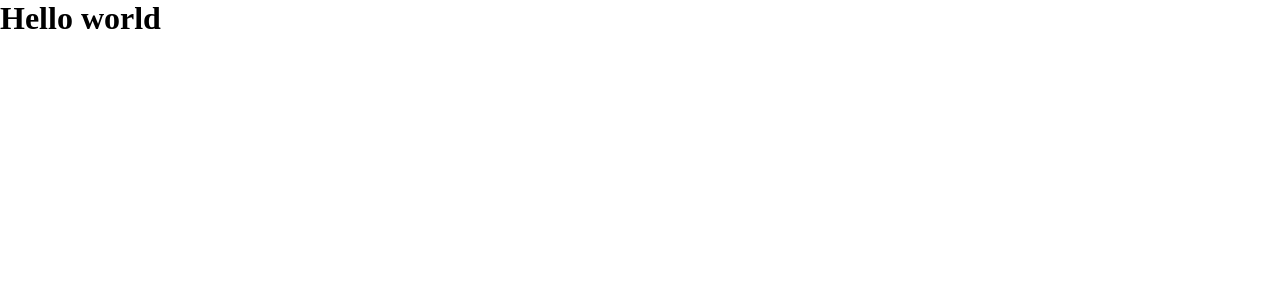
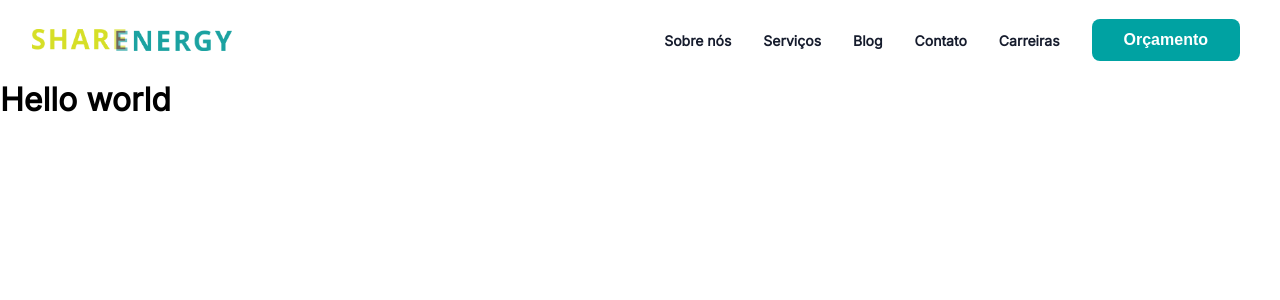
Before and after one commit to stanlino/sharenergy-landing-page, a Next.js app: page / in a window 1280 px wide. Shown: the top 300 px of the page. Built offline with nearby package versions, Linux system fonts and the light colour scheme.

Commit message:
feat: navbar

```diff
--- a/package.json
+++ b/package.json
@@ -17,6 +17,7 @@
     "polished": "^4.2.2",
     "react": "18.2.0",
     "react-dom": "18.2.0",
+    "react-icons": "^4.7.1",
     "styled-components": "^5.3.6",
     "typescript": "*"
   },
--- /dev/null
+++ b/src/components/button/index.ts
@@ -0,0 +1,20 @@
+import styled from "styled-components";
+
+export const Button = styled.button`
+  background-color: var(--accent-color);
+  padding: 12px 32px;
+
+  border: none;
+  border-radius: 8px;
+
+  color: white;
+  font-weight: 700;
+
+  font-size: 16px;
+
+  cursor: pointer;
+
+  &:hover {
+    background-color: var(--accent-color-darken);
+  }
+`;
--- /dev/null
+++ b/src/components/navbar/index.tsx
@@ -0,0 +1,53 @@
+import Image from "next/image";
+import Link from "next/link";
+import { useReducer } from "react";
+import { CgMenuRight } from "react-icons/cg";
+import { SlClose } from "react-icons/sl";
+
+import { Button } from "../button";
+import { Container, Nav } from "./styles";
+
+export function NavBar() {
+  const [sidebarVisible, toggleSidebarVisible] = useReducer(
+    (visible) => !visible,
+    false
+  );
+
+  return (
+    <Container>
+      <div className="image">
+        <Image src="/logo.png" alt="Logo da Sharenergy" fill />
+      </div>
+      <Nav visible={sidebarVisible}>
+        <button className="close-button" onClick={toggleSidebarVisible}>
+          <SlClose />
+        </button>
+        <ul>
+          <li>
+            <Link href="/sobre-nos">Sobre nós</Link>
+          </li>
+          <li>
+            <Link href="/servicos">Serviços</Link>
+          </li>
+          <li>
+            <Link href="/blog">Blog</Link>
+          </li>
+          <li>
+            <Link href="/contato">Contato</Link>
+          </li>
+          <li>
+            <Link href="/carreiras">Carreiras</Link>
+          </li>
+          <li>
+            <Link href="/orcamento">
+              <Button>Orçamento</Button>
+            </Link>
+          </li>
+        </ul>
+      </Nav>
+      <button className="menu-button" onClick={toggleSidebarVisible}>
+        <CgMenuRight />
+      </button>
+    </Container>
+  );
+}
--- /dev/null
+++ b/src/components/navbar/styles.ts
@@ -0,0 +1,114 @@
+import styled from "styled-components";
+
+export const Container = styled.nav`
+  width: 100%;
+  display: flex;
+  flex-direction: row;
+
+  justify-content: space-between;
+  padding: 0 32px;
+  height: 5rem;
+
+  .image {
+    position: relative;
+    width: 200px;
+    min-width: 200px;
+
+    img {
+      object-fit: contain;
+    }
+  }
+
+  .menu-button {
+    display: none;
+    border: 0;
+    background-color: transparent;
+    color: var(--heading-color);
+    font-size: 2rem;
+
+    cursor: pointer;
+
+    @media (max-width: 720px) {
+      display: block;
+    }
+  }
+`;
+
+interface INavProps {
+  visible: boolean;
+}
+
+export const Nav = styled.nav<INavProps>`
+  display: flex;
+  flex-direction: column;
+
+  .close-button {
+    align-self: flex-end;
+    width: 50px;
+    height: 50px;
+    display: none;
+    align-items: center;
+    justify-content: center;
+    border: none;
+    background-color: transparent;
+    font-size: 32px;
+
+    cursor: pointer;
+  }
+
+  ul {
+    list-style: none;
+    display: flex;
+    flex-direction: row;
+    flex: 1;
+
+    gap: 1rem;
+  }
+
+  li {
+    display: flex;
+    min-width: max-content;
+    padding: 8px;
+
+    align-items: center;
+    justify-content: center;
+
+    font-weight: 700;
+  }
+
+  a {
+    text-decoration: none;
+    color: var(--heading-color);
+    font-size: 14px;
+  }
+
+  @media (max-width: 720px) {
+    display: ${({ visible }) => (visible ? "flex" : "none")};
+
+    height: 100vh;
+    width: 70vw;
+    left: 0;
+    position: absolute;
+    background-color: white;
+
+    padding: 32px;
+
+    box-shadow: 2px 2px 50px rgba(0, 0, 0, 0.4);
+
+    ul {
+      flex-direction: column;
+    }
+
+    li {
+      justify-content: flex-start;
+    }
+
+    .close-button {
+      display: flex;
+    }
+  }
+
+  @media (max-width: 640px) {
+    width: 100vw;
+  }
+`;
--- a/src/pages/_app.tsx
+++ b/src/pages/_app.tsx
@@ -1,9 +1,11 @@
+import { NavBar } from "@/components/navbar";
 import { GlobalStyles } from "@/styles/globalStyles";
 import type { AppProps } from "next/app";
 
 export default function App({ Component, pageProps }: AppProps) {
   return (
     <>
+      <NavBar />
       <Component {...pageProps} />
       <GlobalStyles />
     </>
--- a/src/pages/_document.tsx
+++ b/src/pages/_document.tsx
@@ -1,4 +1,10 @@
-import Document, { DocumentContext } from "next/document";
+import Document, {
+  DocumentContext,
+  Head,
+  Html,
+  Main,
+  NextScript,
+} from "next/document";
 import { ServerStyleSheet } from "styled-components";
 
 export default class MyDocument extends Document {
@@ -22,4 +28,23 @@ export default class MyDocument extends Document {
       sheet.seal();
     }
   }
+
+  render() {
+    return (
+      <Html lang="en">
+        <Head>
+          <link rel="preconnect" href="https://fonts.googleapis.com" />
+          <link rel="preconnect" href="https://fonts.gstatic.com" />
+          <link
+            href="https://fonts.googleapis.com/css2?family=Inter&display=swap"
+            rel="stylesheet"
+          />
+        </Head>
+        <body>
+          <Main />
+          <NextScript />
+        </body>
+      </Html>
+    );
+  }
 }
--- a/src/styles/globalStyles.ts
+++ b/src/styles/globalStyles.ts
@@ -10,7 +10,7 @@ export const GlobalStyles = createGlobalStyle`
 
   :root {
     --accent-color: #00A2A2;
-    --accent-color-darken: ${darken(0.1, "#00A2A2")}
+    --accent-color-darken: ${darken(0.1, "#00A2A2")};
     --heading-color: #161C2D;
     --text-color: #6E727D;
   }
@@ -18,7 +18,10 @@ export const GlobalStyles = createGlobalStyle`
   body, #__next {
     min-height: 100vh;
     display: flex;
+    flex-direction: column;
 
     flex: 1;
+
+    font-family: inter, sans-serif;
   }
 `;
```
Also changed, not shown: .eslintrc.json, public/logo.png (added), 1 other file (tests, documents, lock files or other folders).
